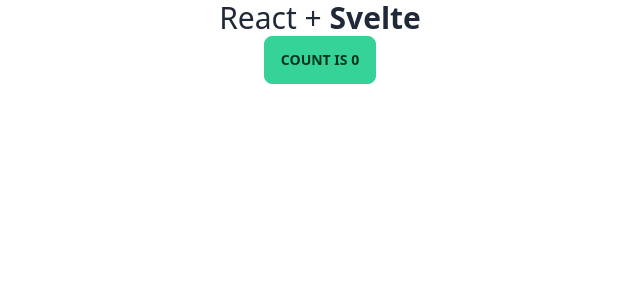
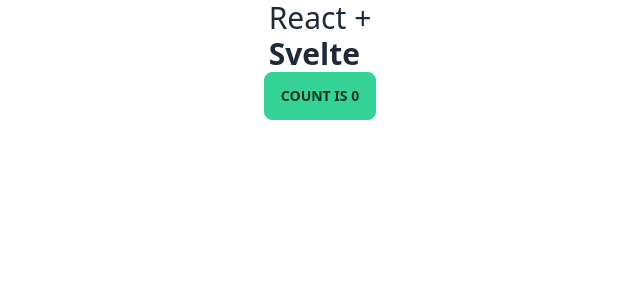
Before and after one commit to ivatsu-study/react-with-svelte, a Svelte app: page / in a window 1280 px wide. Shown: the top 300 px of the page, without its empty margins (320-960 px from the left). Built offline with nearby package versions, Linux system fonts and the light colour scheme.

Commit message:
refactor: create Svelte generic wrapper

```diff
--- a/src/App.jsx
+++ b/src/App.jsx
@@ -1,21 +1,12 @@
-import { useRef } from "react";
-import { useLayoutEffect } from "react";
 import { useState } from "react";
 import "./App.css";
-import Hello from "./components/Hello.svelte";
+import Hello from "./components/svelte/Hello.svelte";
+import SvelteWrapper from "./components/SvelteWrapper";
+
+const SvelteHello = SvelteWrapper(Hello);
+
 function App() {
   const [count, setCount] = useState(0);
-  const svelteRef = useRef();
-
-  useLayoutEffect(() => {
-    while (svelteRef.current?.firstChild) {
-      svelteRef.current?.firstChild?.remove();
-    }
-    new Hello({
-      target: svelteRef.current,
-      props: { text: "Svelte", onClick: () => alert("onClick from Svelte") },
-    });
-  }, []);
 
   return (
     <div
@@ -28,7 +19,11 @@
     >
       <h1 className="text-3xl">
         React +{" "}
-        <span style={{ display: "inline-block" }} ref={svelteRef}></span>
+        <SvelteHello
+          style={{ display: "inline" }}
+          text="Svelte"
+          onClick={() => alert("onClick from Svelte")}
+        />
       </h1>
       <div>
         <button
--- /dev/null
+++ b/src/components/SvelteWrapper.jsx
@@ -0,0 +1,19 @@
+import { useRef, useLayoutEffect } from "react";
+
+function SvelteWrapper(Component) {
+  return (props) => {
+    const svelteRef = useRef();
+    useLayoutEffect(() => {
+      while (svelteRef.current?.firstChild) {
+        svelteRef.current?.firstChild?.remove();
+      }
+      new Component({
+        target: svelteRef.current,
+        props,
+      });
+    }, []);
+    return <div ref={svelteRef}></div>;
+  };
+}
+
+export default SvelteWrapper;
```
Also changed, not shown: src/components/svelte/Hello.svelte (renamed from src/components/Hello.svelte).
